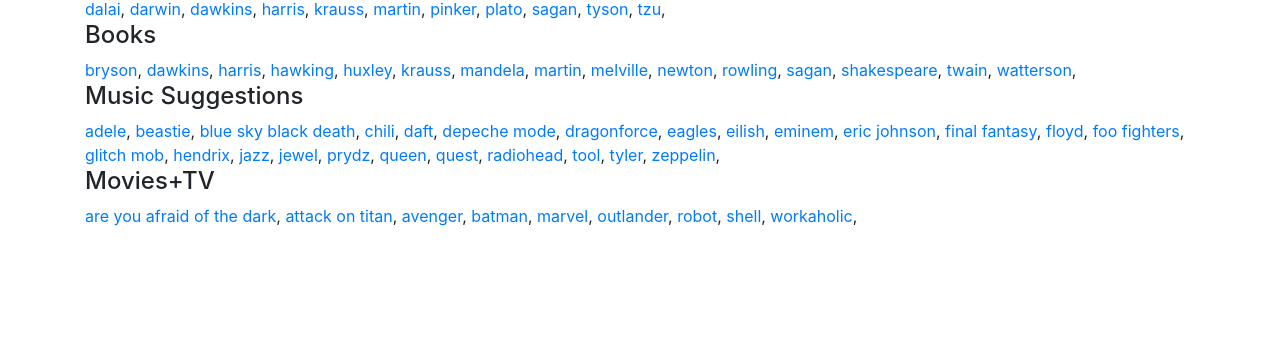
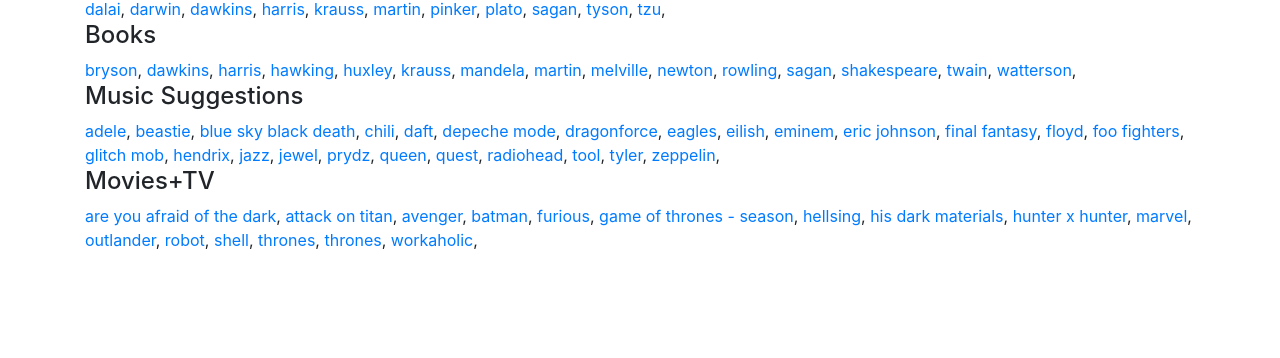
Before and after one commit to jwd83/VCR, a PHP site: page / in a window 1280 px wide. Shown: the part 442-800 px from the top of the page. Run offline with PHP 8.4, Linux system fonts and the light colour scheme; some libraries are stand-ins or nearby versions.

Commit message:
Add files via upload

```diff
--- a/index.php
+++ b/index.php
@@ -92,6 +92,17 @@
 "avenger",
 "outlander",
 "workaholic",
+"furious",
+"thrones",
+"Hellsing",
+"thrones",
+"His Dark Materials",
+"Hunter x Hunter",
+"Game of Thrones - Season"
+
+
+
+
 ]);
 
 $search_type = '';
@@ -220,6 +231,9 @@
       </button>
       <div class="collapse navbar-collapse" id="navbarResponsive">
         <ul class="navbar-nav ml-auto">
+          <li class="nav-item">
+            <a class="nav-link" href="./?c=q">q</a>
+          </li>
           <li class="nav-item active">
             <a class="nav-link" href="/gd/">Home
               <span class="sr-only">(current)</span>
@@ -861,6 +875,15 @@
     drawFooter();
 }
 
+
+function pageShowQueue() {
+    drawHeader("Contents of queue.txt");
+    echo "\n<pre>\n";
+    include "queue.txt";
+    echo "\n</pre>\n";
+    drawFooter();
+}
+
 function pageMusicPlayer() {
     global $search_type, $dump_path, $feature, $show_prev_next;
 
@@ -1095,12 +1118,13 @@
 
     switch($_REQUEST['c']){
         case '5': pageHTML5VideoQueue();    break;
+        case 'a': pageAudioBook();          break;
+        case 'b': pageBooks();              break;
+        case 'e': pageEmulation();          break;
+        case 'm': pageMusicPlayer();        break;
+        case 'q': pageShowQueue();          break;
         case 'r': pageContainerSwap();      break;
         case 'v': pageVideoPlayer();        break;
-        case 'a': pageAudioBook();          break;
-        case 'm': pageMusicPlayer();        break;
-        case 'b': pageBooks();              break;
-        case 'e': pageEmulation();          break;
     }
 }
 
```
